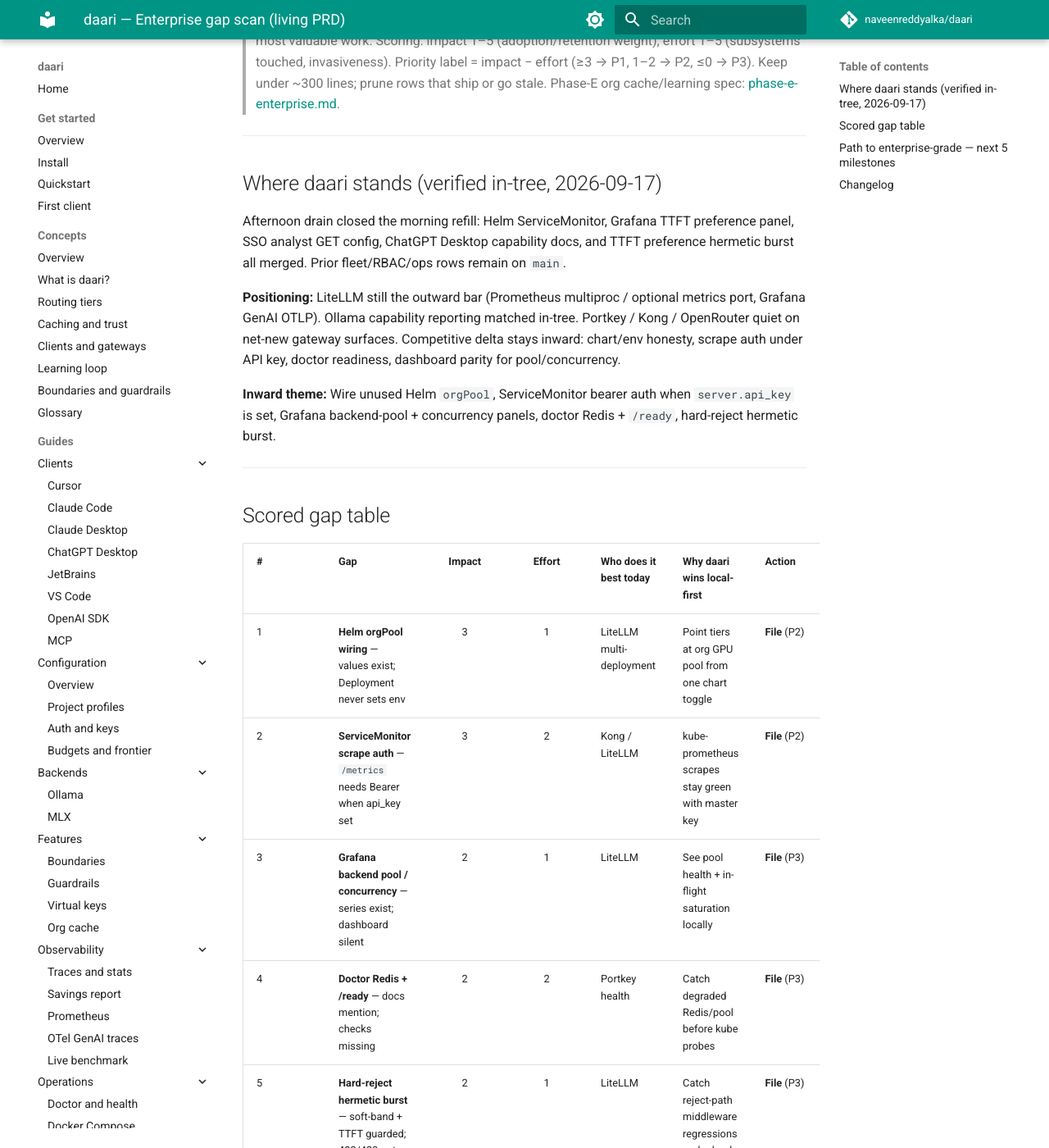
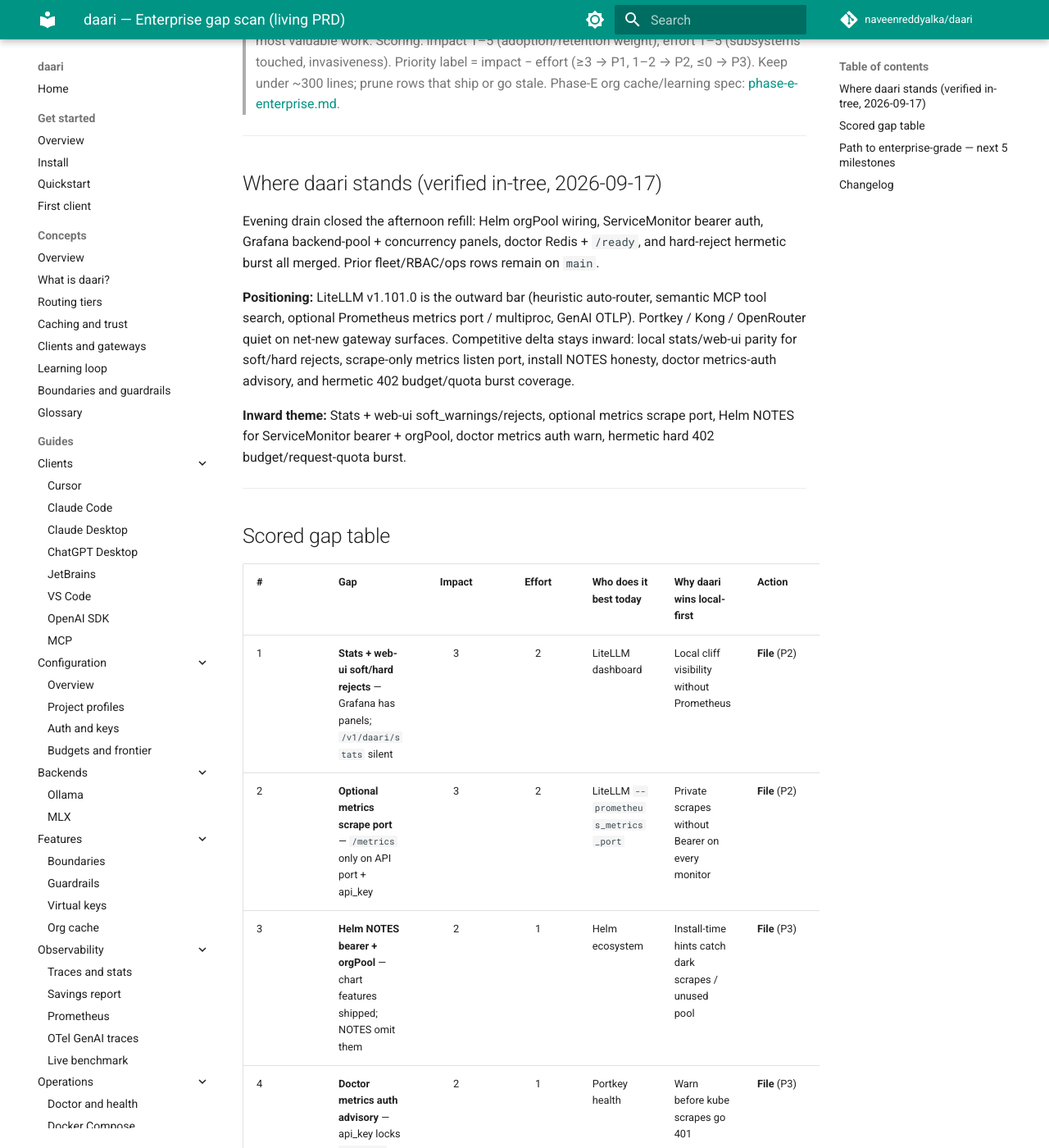
Before and after one commit to naveenreddyalka/daari, an MkDocs documentation site: the page built from docs/prd/ENTERPRISE.md, in a window 1280 px wide and 1400 px high, scrolled down 219 px. Shown: the whole window at 82% size. Built offline with MkDocs 1.6.1 and Material for MkDocs 9.7.7, drawn with Linux system fonts in a browser that asks for light colours; comment, search, counter and statistics services are not loaded; some of the changed text lies outside the part shown.

Commit message:
docs(prd): evening 2026-09-17 enterprise gap scan
Afternoon refill drained; score inward stats/web-ui, metrics port, NOTES,
doctor metrics-auth, and hermetic 402 burst gaps for the next auto-dev loop.

```diff
--- a/docs/prd/ENTERPRISE.md
+++ b/docs/prd/ENTERPRISE.md
@@ -13,20 +13,21 @@
 
 ## Where daari stands (verified in-tree, 2026-09-17)
 
-Afternoon drain closed the morning refill: Helm ServiceMonitor, Grafana TTFT
-preference panel, SSO analyst GET config, ChatGPT Desktop capability docs, and
-TTFT preference hermetic burst all merged. Prior fleet/RBAC/ops rows remain on
+Evening drain closed the afternoon refill: Helm orgPool wiring, ServiceMonitor
+bearer auth, Grafana backend-pool + concurrency panels, doctor Redis + `/ready`,
+and hard-reject hermetic burst all merged. Prior fleet/RBAC/ops rows remain on
 `main`.
 
-**Positioning:** LiteLLM still the outward bar (Prometheus multiproc / optional
-metrics port, Grafana GenAI OTLP). Ollama capability reporting matched in-tree.
-Portkey / Kong / OpenRouter quiet on net-new gateway surfaces. Competitive
-delta stays inward: chart/env honesty, scrape auth under API key, doctor
-readiness, dashboard parity for pool/concurrency.
+**Positioning:** LiteLLM v1.101.0 is the outward bar (heuristic auto-router,
+semantic MCP tool search, optional Prometheus metrics port / multiproc, GenAI
+OTLP). Portkey / Kong / OpenRouter quiet on net-new gateway surfaces. Competitive
+delta stays inward: local stats/web-ui parity for soft/hard rejects, scrape-only
+metrics listen port, install NOTES honesty, doctor metrics-auth advisory, and
+hermetic 402 budget/quota burst coverage.
 
-**Inward theme:** Wire unused Helm `orgPool`, ServiceMonitor bearer auth when
-`server.api_key` is set, Grafana backend-pool + concurrency panels, doctor Redis
-+ `/ready`, hard-reject hermetic burst.
+**Inward theme:** Stats + web-ui soft_warnings/rejects, optional metrics scrape
+port, Helm NOTES for ServiceMonitor bearer + orgPool, doctor metrics auth warn,
+hermetic hard 402 budget/request-quota burst.
 
 ---
 
@@ -34,31 +35,35 @@
 
 | # | Gap | Impact | Effort | Who does it best today | Why daari wins local-first | Action |
 |---|-----|:--:|:--:|------------------------|----------------------------|--------|
-| 1 | **Helm orgPool wiring** — values exist; Deployment never sets env | 3 | 1 | LiteLLM multi-deployment | Point tiers at org GPU pool from one chart toggle | **File** (P2) |
-| 2 | **ServiceMonitor scrape auth** — `/metrics` needs Bearer when api_key set | 3 | 2 | Kong / LiteLLM | kube-prometheus scrapes stay green with master key | **File** (P2) |
-| 3 | **Grafana backend pool / concurrency** — series exist; dashboard silent | 2 | 1 | LiteLLM | See pool health + in-flight saturation locally | **File** (P3) |
-| 4 | **Doctor Redis + /ready** — docs mention; checks missing | 2 | 2 | Portkey health | Catch degraded Redis/pool before kube probes | **File** (P3) |
-| 5 | **Hard-reject hermetic burst** — soft-band + TTFT guarded; 402/429 not | 2 | 1 | LiteLLM | Catch reject-path middleware regressions under load | **File** (P3) |
-| 6 | **Access-group budgets / MCP introspect / OTLP GenAI** — LiteLLM deltas | 3 | 4 | LiteLLM | Watch until local demand | Watch |
+| 1 | **Stats + web-ui soft/hard rejects** — Grafana has panels; `/v1/daari/stats` silent | 3 | 2 | LiteLLM dashboard | Local cliff visibility without Prometheus | **File** (P2) |
+| 2 | **Optional metrics scrape port** — `/metrics` only on API port + api_key | 3 | 2 | LiteLLM `--prometheus_metrics_port` | Private scrapes without Bearer on every monitor | **File** (P2) |
+| 3 | **Helm NOTES bearer + orgPool** — chart features shipped; NOTES omit them | 2 | 1 | Helm ecosystem | Install-time hints catch dark scrapes / unused pool | **File** (P3) |
+| 4 | **Doctor metrics auth advisory** — api_key locks `/metrics`; doctor quiet | 2 | 1 | Portkey health | Warn before kube scrapes go 401 | **File** (P3) |
+| 5 | **Hermetic hard 402 burst** — 429 guarded; budget/quota 402 not | 2 | 1 | LiteLLM | Catch 402 reject-path regressions under load | **File** (P3) |
+| 6 | **Access-group budgets / MCP introspect / OTLP GenAI / multiproc** — LiteLLM deltas | 3 | 4 | LiteLLM | Watch until local demand | Watch |
 | 7 | **WIF / A2A / SOC 2 / admin UI** | 2–3 | 3–5 | Kong / cloud | No new client demand | Watch / non-goal |
 
-Pruned this run: ServiceMonitor, Grafana TTFT preference, analyst GET config,
-ChatGPT Desktop caps docs, TTFT preference hermetic (all shipped morning→afternoon).
+Pruned this run: orgPool wiring, ServiceMonitor bearer, Grafana pool/concurrency,
+doctor Redis+/ready, hard-reject hermetic (all shipped afternoon→evening).
 
 ---
 
 ## Path to enterprise-grade — next 5 milestones
 
-1. **Chart honesty** — orgPool values actually reach the Deployment.
-2. **Scrape under lock** — ServiceMonitor bearer when master API key is on.
-3. **Operator dashboard parity** — backend pool + concurrency gauges.
-4. **Local doctor readiness** — Redis ping and `/ready` before fleet deploys.
-5. **Hermetic reject path** — hard 402/429 burst stays ceiling-guarded.
+1. **Local cliff visibility** — soft_warnings / rejects on stats + web-ui.
+2. **Scrape-only metrics port** — optional internal listener without inference auth.
+3. **Install-time chart honesty** — NOTES for bearer scrapes and orgPool.
+4. **Doctor metrics auth** — warn when master key locks `/metrics`.
+5. **Hermetic 402 path** — budget and request-quota bursts stay ceiling-guarded.
 
 ---
 
 ## Changelog
 
+- **2026-09-17 (evening)** — Afternoon refill drained. Outward: LiteLLM v1.101.0
+  (heuristic auto-router, semantic MCP search, metrics port) still the bar; no
+  net-new Kong/Portkey gateway surfaces. Inward stats/web-ui, scrape port, NOTES,
+  doctor metrics-auth, and hermetic 402 burst; filing five issues.
 - **2026-09-17 (afternoon)** — Morning refill drained (ServiceMonitor → TTFT
   hermetic). Outward: LiteLLM Prometheus multiproc / metrics-port still the
   bar; no net-new Kong/Portkey gateway surfaces. Inward chart/doctor/dashboard
```
